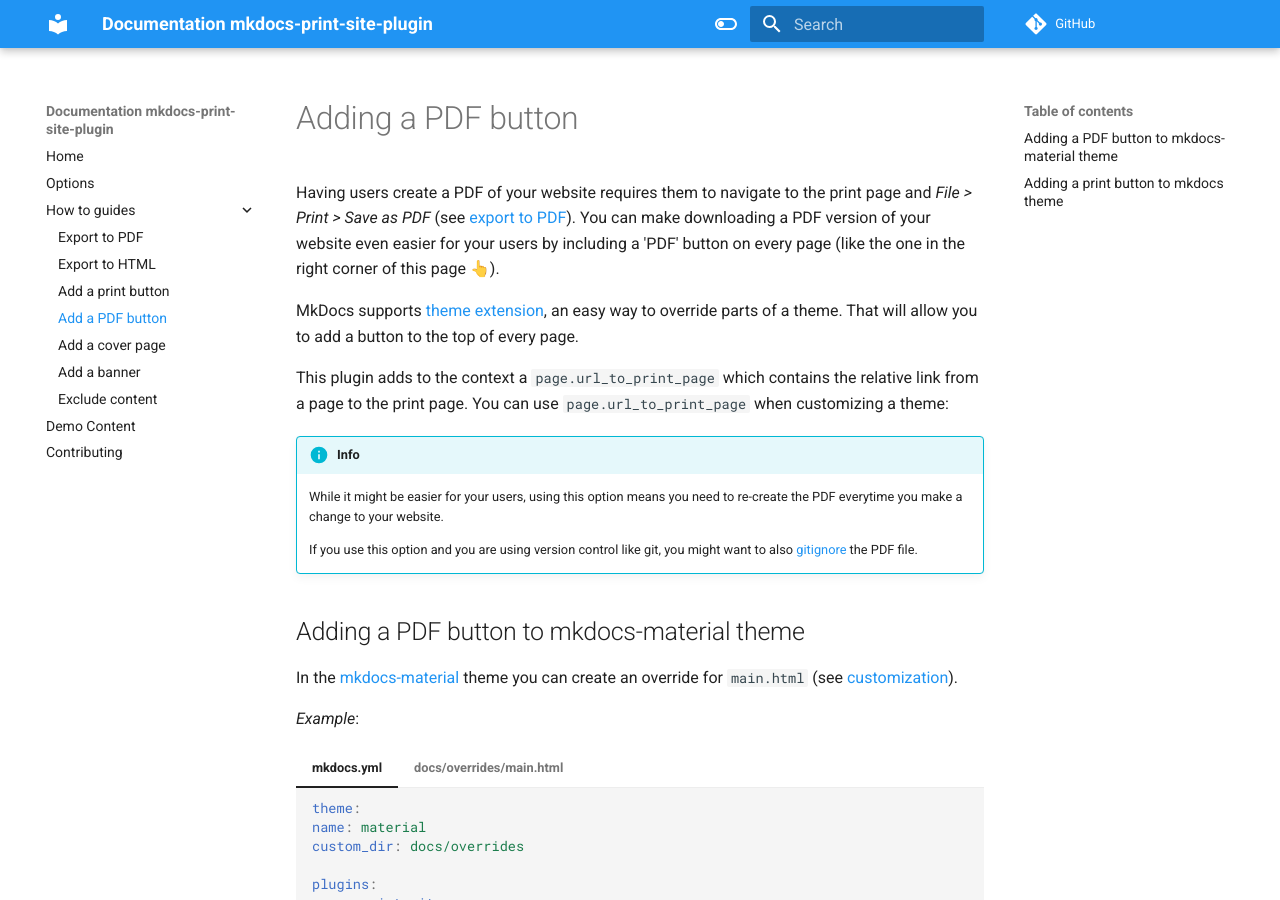
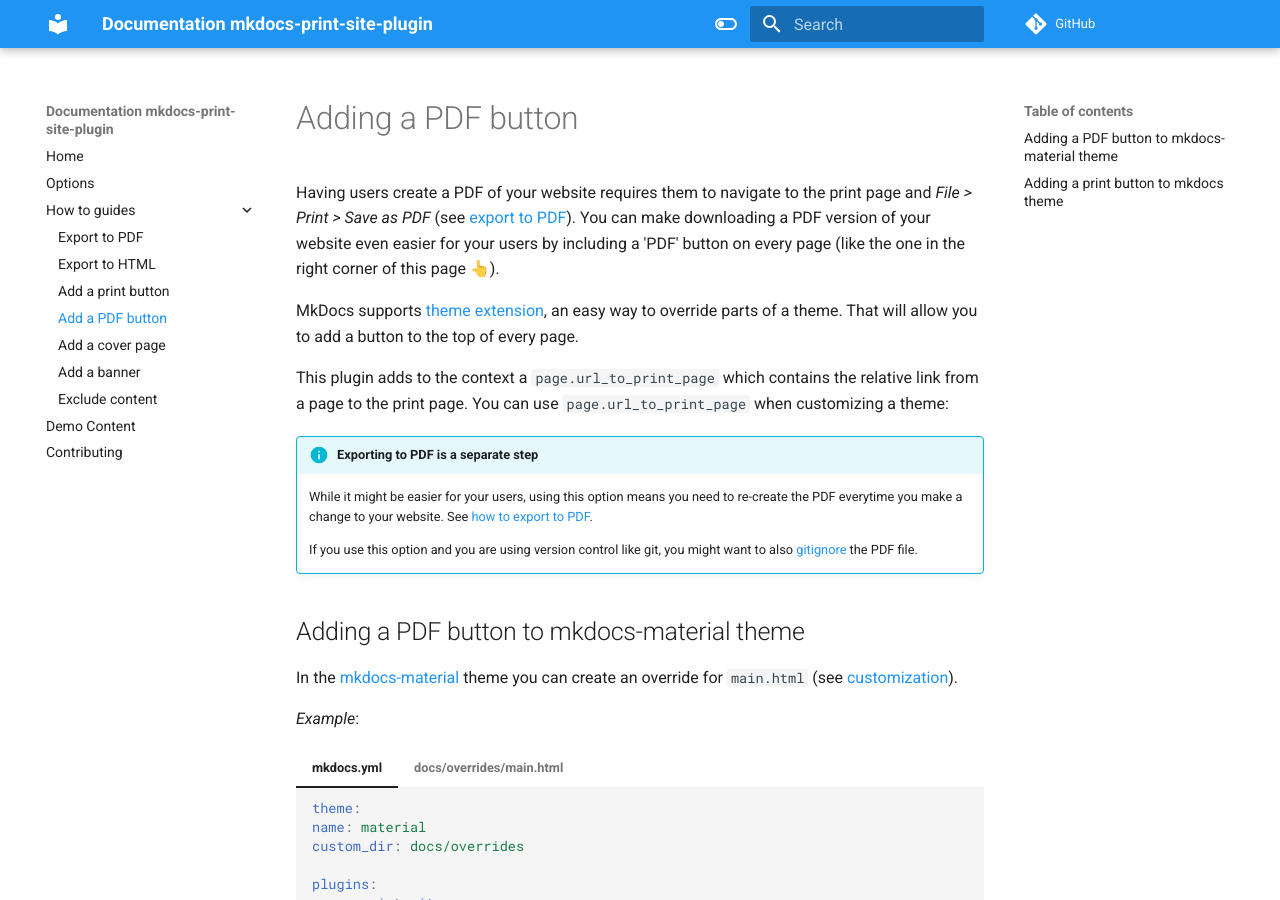
Before and after one commit to timvink/mkdocs-print-site-plugin, an MkDocs documentation site: the page built from docs/how-to/pdf_button.md, in a window 1280 px wide and 900 px high. Built offline with MkDocs 1.6.1 and Material for MkDocs 9.7.7, drawn with Linux system fonts in a browser that asks for light colours; a script that is not in the unit is left out; comment, search, counter and statistics services are not loaded.

Commit message:
Update how to guide on PDF button, see #119

```diff
--- a/docs/how-to/pdf_button.md
+++ b/docs/how-to/pdf_button.md
@@ -6,8 +6,8 @@ MkDocs supports [theme extension](https://www.mkdocs.org/user-guide/styling-your
 
 This plugin adds to the context a `page.url_to_print_page` which contains the relative link from a page to the print page. You can use `page.url_to_print_page` when customizing a theme:
 
-!!! info
-    While it might be easier for your users, using this option means you need to re-create the PDF everytime you make a change to your website.
+!!! info "Exporting to PDF is a separate step"
+    While it might be easier for your users, using this option means you need to re-create the PDF everytime you make a change to your website. See [how to export to PDF](pdf_button.md).
 
     If you use this option and you are using version control like git, you might want to also [gitignore](https://git-scm.com/docs/gitignore) the PDF file.
 
```
